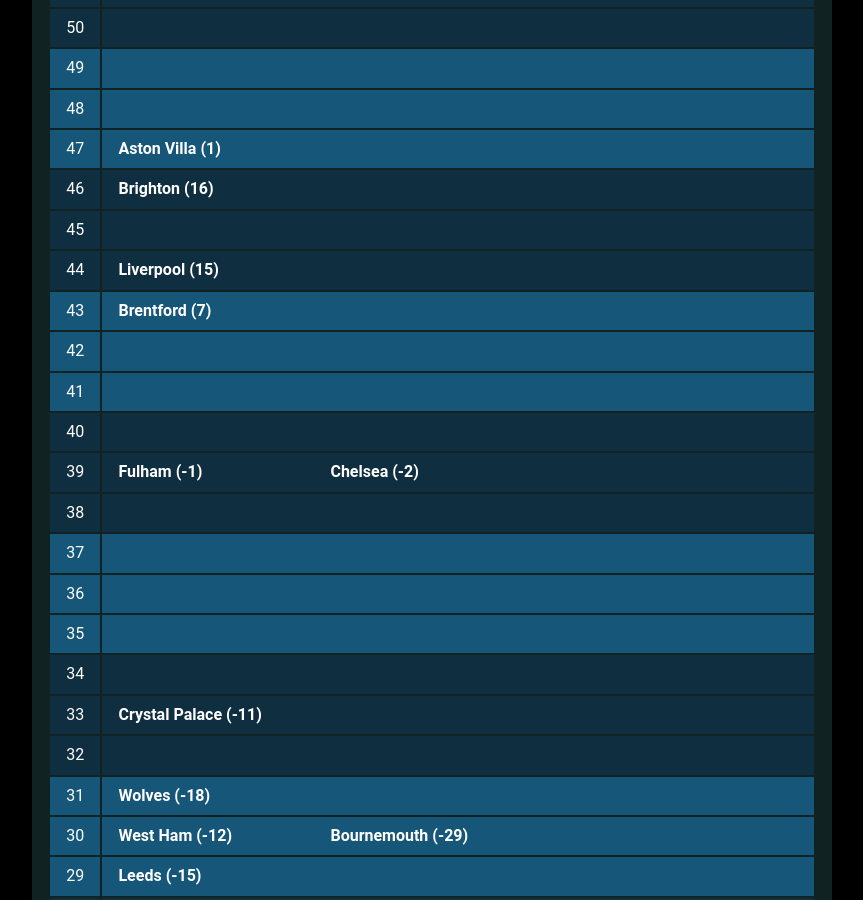
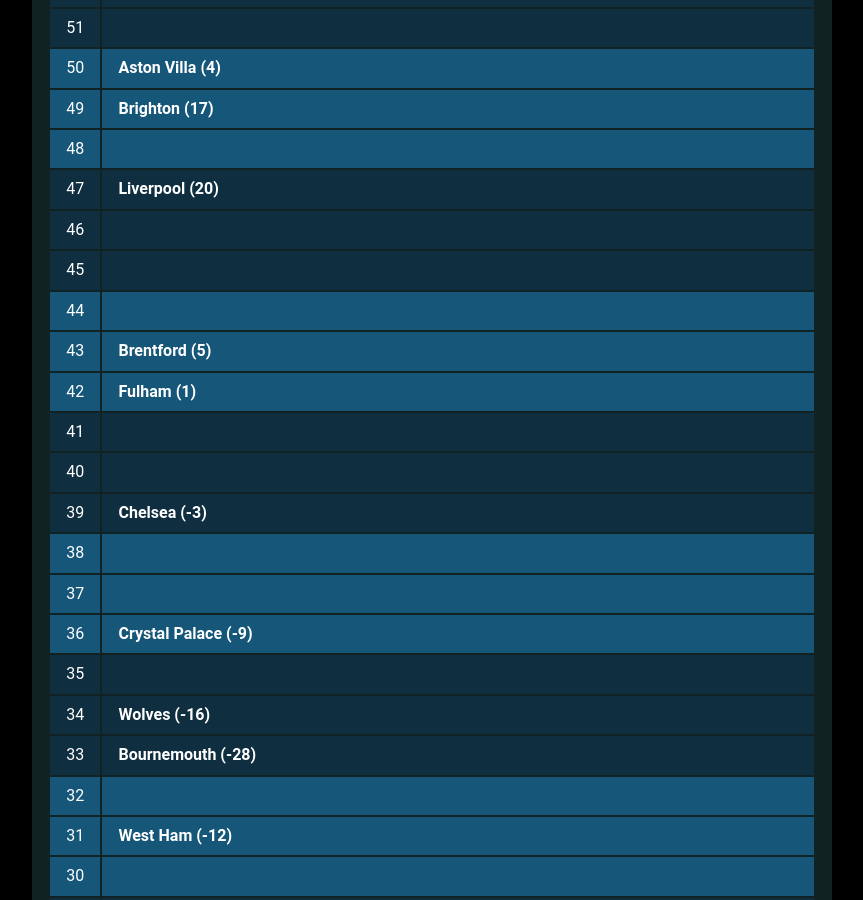
Before and after one commit to muru/muru.github.io, a Jekyll site: the page built from resources.md, in a window 1280 px wide and 900 px high, scrolled down 2406 px. Shown: the whole window, without its empty margins (208-1071 px from the left). Built offline with Jekyll 4.4.1, drawn with Linux system fonts in a browser that asks for light colours; some web fonts are replaced; some of the changed text lies outside the part shown.

Commit message:
updated cann-table: Thu 20 Apr 13:39:40 JST 2023

```diff
--- a/cann-table.html
+++ b/cann-table.html
@@ -1,9 +1,14 @@
 <table id="cann-table">
 <thead> <th> Pts </th> <th> Clubs (GD) </th> </thead>
 	<tr class="cann-row-1">
+		<td class="cann-point"> 74 </td>
+		<td class="cann-clubs">
+			<span class="club-name"> Arsenal (43) </span>
+		</td>
+ 	</tr>
+	<tr class="cann-row-1">
 		<td class="cann-point"> 73 </td>
 		<td class="cann-clubs">
-			<span class="club-name"> Arsenal (43) </span>
 		</td>
  	</tr>
 	<tr class="cann-row-1">
@@ -11,7 +16,7 @@
 		<td class="cann-clubs">
 		</td>
  	</tr>
-	<tr class="cann-row-1">
+	<tr class="cann-row-2">
 		<td class="cann-point"> 71 </td>
 		<td class="cann-clubs">
 		</td>
@@ -19,6 +24,7 @@
 	<tr class="cann-row-2">
 		<td class="cann-point"> 70 </td>
 		<td class="cann-clubs">
+			<span class="club-name"> Man City (50) </span>
 		</td>
  	</tr>
 	<tr class="cann-row-2">
@@ -26,7 +32,7 @@
 		<td class="cann-clubs">
 		</td>
  	</tr>
-	<tr class="cann-row-2">
+	<tr class="cann-row-1">
 		<td class="cann-point"> 68 </td>
 		<td class="cann-clubs">
 		</td>
@@ -34,7 +40,6 @@
 	<tr class="cann-row-1">
 		<td class="cann-point"> 67 </td>
 		<td class="cann-clubs">
-			<span class="club-name"> Man City (48) </span>
 		</td>
  	</tr>
 	<tr class="cann-row-1">
@@ -42,7 +47,7 @@
 		<td class="cann-clubs">
 		</td>
  	</tr>
-	<tr class="cann-row-1">
+	<tr class="cann-row-2">
 		<td class="cann-point"> 65 </td>
 		<td class="cann-clubs">
 		</td>
@@ -57,7 +62,7 @@
 		<td class="cann-clubs">
 		</td>
  	</tr>
-	<tr class="cann-row-2">
+	<tr class="cann-row-1">
 		<td class="cann-point"> 62 </td>
 		<td class="cann-clubs">
 		</td>
@@ -72,9 +77,10 @@
 		<td class="cann-clubs">
 		</td>
  	</tr>
-	<tr class="cann-row-1">
+	<tr class="cann-row-2">
 		<td class="cann-point"> 59 </td>
 		<td class="cann-clubs">
+			<span class="club-name"> Man Utd (9) </span>
 		</td>
  	</tr>
 	<tr class="cann-row-2">
@@ -87,11 +93,10 @@
 		<td class="cann-clubs">
 		</td>
  	</tr>
-	<tr class="cann-row-2">
+	<tr class="cann-row-1">
 		<td class="cann-point"> 56 </td>
 		<td class="cann-clubs">
-			<span class="club-name"> Newcastle (27) </span>
-			<span class="club-name"> Man Utd (7) </span>
+			<span class="club-name"> Newcastle (24) </span>
 		</td>
  	</tr>
 	<tr class="cann-row-1">
@@ -104,10 +109,10 @@
 		<td class="cann-clubs">
 		</td>
  	</tr>
-	<tr class="cann-row-1">
+	<tr class="cann-row-2">
 		<td class="cann-point"> 53 </td>
 		<td class="cann-clubs">
-			<span class="club-name"> Tottenham (13) </span>
+			<span class="club-name"> Tottenham (12) </span>
 		</td>
  	</tr>
 	<tr class="cann-row-2">
@@ -120,14 +125,16 @@
 		<td class="cann-clubs">
 		</td>
  	</tr>
-	<tr class="cann-row-2">
+	<tr class="cann-row-1">
 		<td class="cann-point"> 50 </td>
 		<td class="cann-clubs">
+			<span class="club-name"> Aston Villa (4) </span>
 		</td>
  	</tr>
 	<tr class="cann-row-1">
 		<td class="cann-point"> 49 </td>
 		<td class="cann-clubs">
+			<span class="club-name"> Brighton (17) </span>
 		</td>
  	</tr>
 	<tr class="cann-row-1">
@@ -135,16 +142,15 @@
 		<td class="cann-clubs">
 		</td>
  	</tr>
-	<tr class="cann-row-1">
+	<tr class="cann-row-2">
 		<td class="cann-point"> 47 </td>
 		<td class="cann-clubs">
-			<span class="club-name"> Aston Villa (1) </span>
+			<span class="club-name"> Liverpool (20) </span>
 		</td>
  	</tr>
 	<tr class="cann-row-2">
 		<td class="cann-point"> 46 </td>
 		<td class="cann-clubs">
-			<span class="club-name"> Brighton (16) </span>
 		</td>
  	</tr>
 	<tr class="cann-row-2">
@@ -152,24 +158,24 @@
 		<td class="cann-clubs">
 		</td>
  	</tr>
-	<tr class="cann-row-2">
+	<tr class="cann-row-1">
 		<td class="cann-point"> 44 </td>
 		<td class="cann-clubs">
-			<span class="club-name"> Liverpool (15) </span>
 		</td>
  	</tr>
 	<tr class="cann-row-1">
 		<td class="cann-point"> 43 </td>
 		<td class="cann-clubs">
-			<span class="club-name"> Brentford (7) </span>
+			<span class="club-name"> Brentford (5) </span>
 		</td>
  	</tr>
 	<tr class="cann-row-1">
 		<td class="cann-point"> 42 </td>
 		<td class="cann-clubs">
+			<span class="club-name"> Fulham (1) </span>
 		</td>
  	</tr>
-	<tr class="cann-row-1">
+	<tr class="cann-row-2">
 		<td class="cann-point"> 41 </td>
 		<td class="cann-clubs">
 		</td>
@@ -182,11 +188,10 @@
 	<tr class="cann-row-2">
 		<td class="cann-point"> 39 </td>
 		<td class="cann-clubs">
-			<span class="club-name"> Fulham (-1) </span>
-			<span class="club-name"> Chelsea (-2) </span>
+			<span class="club-name"> Chelsea (-3) </span>
 		</td>
  	</tr>
-	<tr class="cann-row-2">
+	<tr class="cann-row-1">
 		<td class="cann-point"> 38 </td>
 		<td class="cann-clubs">
 		</td>
@@ -199,9 +204,10 @@
 	<tr class="cann-row-1">
 		<td class="cann-point"> 36 </td>
 		<td class="cann-clubs">
+			<span class="club-name"> Crystal Palace (-9) </span>
 		</td>
  	</tr>
-	<tr class="cann-row-1">
+	<tr class="cann-row-2">
 		<td class="cann-point"> 35 </td>
 		<td class="cann-clubs">
 		</td>
@@ -209,15 +215,16 @@
 	<tr class="cann-row-2">
 		<td class="cann-point"> 34 </td>
 		<td class="cann-clubs">
+			<span class="club-name"> Wolves (-16) </span>
 		</td>
  	</tr>
 	<tr class="cann-row-2">
 		<td class="cann-point"> 33 </td>
 		<td class="cann-clubs">
-			<span class="club-name"> Crystal Palace (-11) </span>
+			<span class="club-name"> Bournemouth (-28) </span>
 		</td>
  	</tr>
-	<tr class="cann-row-2">
+	<tr class="cann-row-1">
 		<td class="cann-point"> 32 </td>
 		<td class="cann-clubs">
 		</td>
@@ -225,20 +232,18 @@
 	<tr class="cann-row-1">
 		<td class="cann-point"> 31 </td>
 		<td class="cann-clubs">
-			<span class="club-name"> Wolves (-18) </span>
+			<span class="club-name"> West Ham (-12) </span>
 		</td>
  	</tr>
 	<tr class="cann-row-1">
 		<td class="cann-point"> 30 </td>
 		<td class="cann-clubs">
-			<span class="club-name"> West Ham (-12) </span>
-			<span class="club-name"> Bournemouth (-29) </span>
 		</td>
  	</tr>
-	<tr class="cann-row-1">
+	<tr class="cann-row-2">
 		<td class="cann-point"> 29 </td>
 		<td class="cann-clubs">
-			<span class="club-name"> Leeds (-15) </span>
+			<span class="club-name"> Leeds (-20) </span>
 		</td>
  	</tr>
 	<tr class="cann-row-2">
@@ -249,11 +254,11 @@
 	<tr class="cann-row-2">
 		<td class="cann-point"> 27 </td>
 		<td class="cann-clubs">
-			<span class="club-name"> Everton (-20) </span>
-			<span class="club-name"> Nottm Forest (-30) </span>
+			<span class="club-name"> Everton (-22) </span>
+			<span class="club-name"> Nottm Forest (-32) </span>
 		</td>
  	</tr>
-	<tr class="cann-row-2">
+	<tr class="cann-row-1">
 		<td class="cann-point"> 26 </td>
 		<td class="cann-clubs">
 		</td>
@@ -261,7 +266,7 @@
 	<tr class="cann-row-1">
 		<td class="cann-point"> 25 </td>
 		<td class="cann-clubs">
-			<span class="club-name"> Leicester (-12) </span>
+			<span class="club-name"> Leicester (-14) </span>
 		</td>
  	</tr>
 	<tr class="cann-row-1">
@@ -269,11 +274,11 @@
 		<td class="cann-clubs">
 		</td>
  	</tr>
-	<tr class="cann-row-1">
+	<tr class="cann-row-2">
 		<td class="cann-point"> 23 </td>
 		<td class="cann-clubs">
-			<span class="club-name"> Southampton (-27) </span>
+			<span class="club-name"> Southampton (-29) </span>
 		</td>
  	</tr>
 </table>
-<span id="cann-gen-note"> Generated on  Thursday, 13 April 2023 at 16:44 JST. </span>
+<span id="cann-gen-note"> Generated on  Thursday, 20 April 2023 at 13:39 JST. </span>
```
